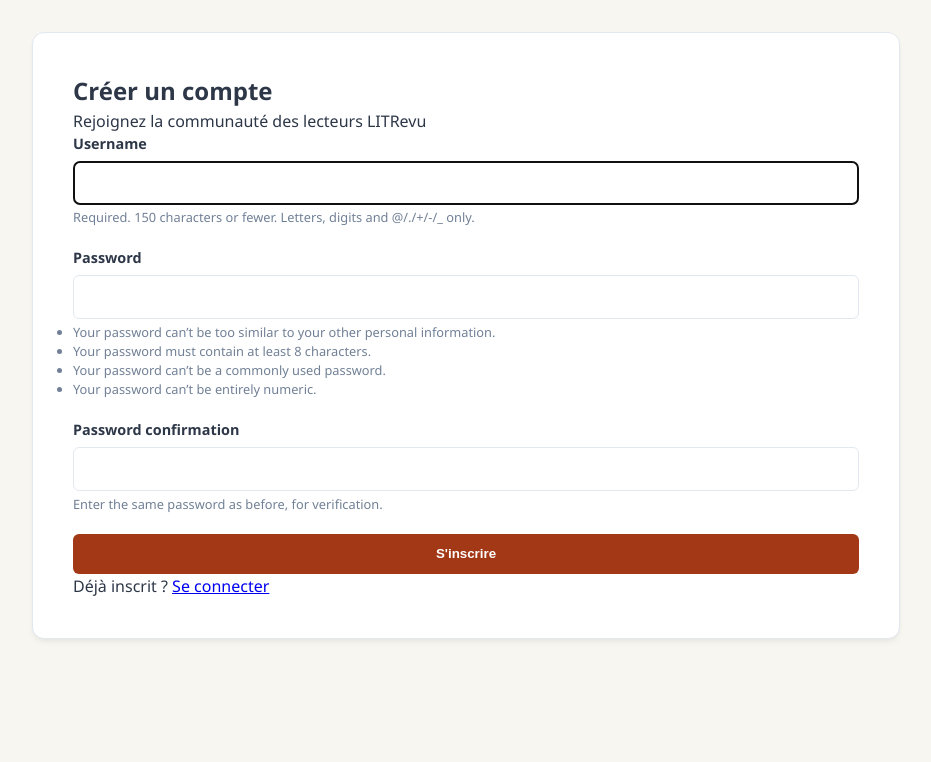
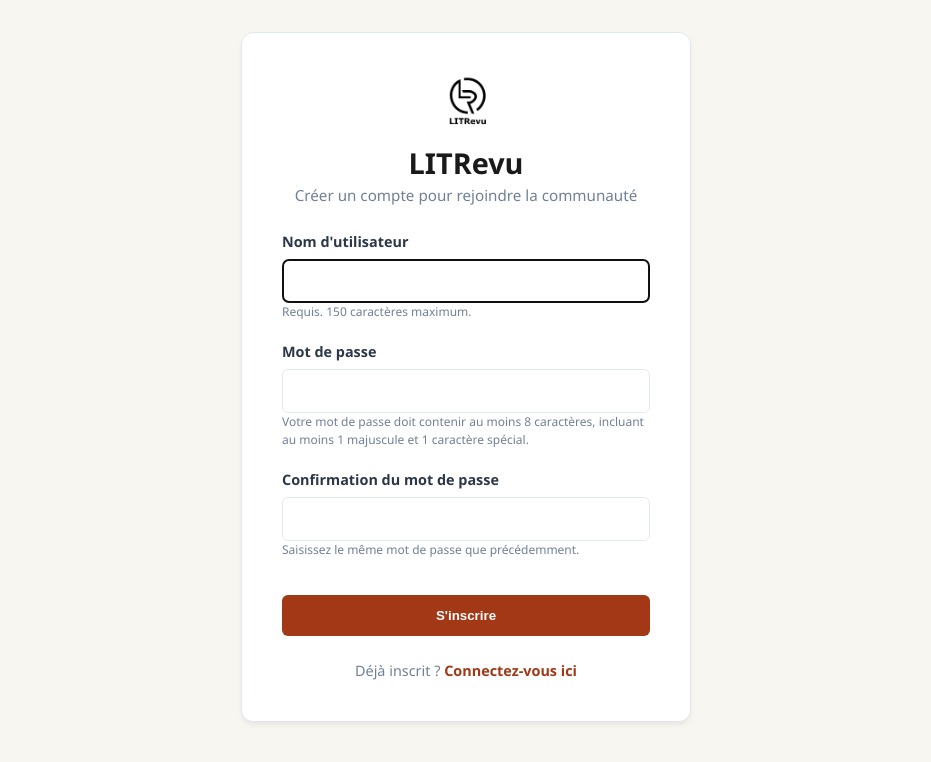
Before and after one commit to KevinD82/Application_Web_LITRevu, a Django app: page /signup/ in a window 1280 px wide. Shown: the top 762 px of the page, without its empty margins (174-1105 px from the left). Run offline with Django 5.2, Linux system fonts and the light colour scheme.

Commit message:
Mise à jour de l'authentification et des modèles de formulaire pour améliorer l'expérience utilisateur et la sécurité. Les modifications incluent des ajustements dans les vues, les formulaires et les templates pour le processus de connexion et d'inscription.

```diff
--- a/authentication/forms.py
+++ b/authentication/forms.py
@@ -21,11 +21,29 @@ class LoginForm(forms.Form):
     )
 
 
-# Formulaire d'inscription
+# Formulaire d'inscription (personnalisé en français)
 class SignupForm(UserCreationForm):
     class Meta(UserCreationForm.Meta):
         model = get_user_model()
         fields = ("username",)
+
+    def __init__(self, *args, **kwargs):
+        super().__init__(*args, **kwargs)
+
+        # Modification des libellés (Labels)
+        self.fields["username"].label = "Nom d'utilisateur"
+        self.fields["password1"].label = "Mot de passe"
+        self.fields["password2"].label = "Confirmation du mot de passe"
+
+        # Modification des textes d'aide
+        self.fields["username"].help_text = "Requis. 150 caractères maximum."
+        self.fields["password1"].help_text = (
+            "Votre mot de passe doit contenir au moins 8 caractères, "
+            "incluant au moins 1 majuscule et 1 caractère spécial."
+        )
+        self.fields[
+            "password2"
+        ].help_text = "Saisissez le même mot de passe que précédemment."
 
 
 # Formulaire de Ticket (demande de critique)
--- a/authentication/templates/authentication/signup.html
+++ b/authentication/templates/authentication/signup.html
@@ -1,14 +1,22 @@
 {% extends 'authentication/base.html' %}
+{% load static %}
 
 {% block title %}Inscription - LITRevu{% endblock %}
 
 {% block content %}
 <div class="auth-wrapper">
-    <div class="auth-card">
-        <h2>Créer un compte</h2>
-        <p class="auth-subtitle">Rejoignez la communauté des lecteurs LITRevu</p>
+    <div class="auth-card" style="max-width: 450px; text-align: center;">
 
-        <form method="post">
+        <!-- En-tête visuel LITRevu -->
+        <div class="auth-brand" style="margin-bottom: 1.5rem;">
+            <img src="{% static 'images/logo.png' %}" alt="LITRevu Logo" class="logo" style="height: 60px; margin: 0 auto 0.5rem auto; display: block;">
+            <h1 style="font-size: 1.8rem; font-weight: 700; color: var(--primary-color);">LITRevu</h1>
+            <p class="auth-subtitle" style="color: var(--text-muted); font-size: 0.95rem;">
+                Créer un compte pour rejoindre la communauté
+            </p>
+        </div>
+
+        <form method="post" style="text-align: left;">
             {% csrf_token %}
 
             {% for field in form %}
@@ -16,20 +24,18 @@
                     <label for="{{ field.id_for_label }}">{{ field.label }}</label>
                     {{ field }}
                     {% if field.help_text %}
-                        <small style="color: var(--text-muted); font-size: 0.8rem; display: block; margin-top: 0.2rem;">
-                            {{ field.help_text }}
-                        </small>
+                        <small style="color: var(--text-muted); font-size: 0.75rem;">{{ field.help_text }}</small>
                     {% endif %}
                     {{ field.errors }}
                 </div>
             {% endfor %}
 
-            <button type="submit" class="btn-primary">S'inscrire</button>
+            <button type="submit" class="btn-primary" style="margin-top: 1rem;">S'inscrire</button>
         </form>
 
-        <div class="auth-footer">
-            Déjà inscrit ? <a href="{% url 'login' %}">Se connecter</a>
-        </div>
+        <p style="margin-top: 1.5rem; font-size: 0.9rem; color: var(--text-muted);">
+            Déjà inscrit ? <a href="{% url 'login' %}" style="color: var(--accent-color); font-weight: 600; text-decoration: none;">Connectez-vous ici</a>
+        </p>
     </div>
 </div>
 {% endblock %}
--- a/authentication/views.py
+++ b/authentication/views.py
@@ -10,6 +10,10 @@ from litrevu.models import Ticket, Review
 # login_page : Affiche le formulaire de connexion.
 def login_page(request):
     """Gère la connexion d'un utilisateur."""
+    # Si l'utilisateur est déjà connecté, on le redirige directement sur le flux !
+    if request.user.is_authenticated:
+        return redirect("home")
+
     form = LoginForm()
     message = ""
 
--- a/litrevu_project/settings.py
+++ b/litrevu_project/settings.py
@@ -107,7 +107,7 @@ AUTH_PASSWORD_VALIDATORS = [
 # Internationalization
 # https://docs.djangoproject.com/en/5.0/topics/i18n/
 
-LANGUAGE_CODE = "en-us"
+LANGUAGE_CODE = "fr-fr"
 
 TIME_ZONE = "UTC"
 
```
Also changed, not shown: authentication/templates/authentication/login.html (+22 -18 lines).
